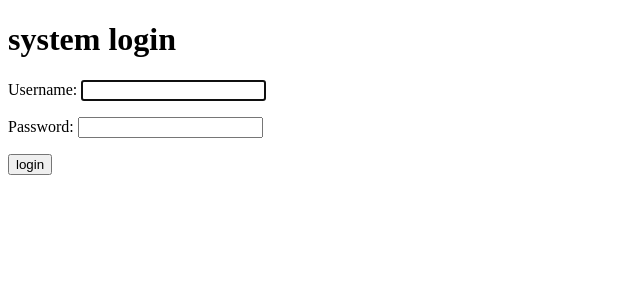
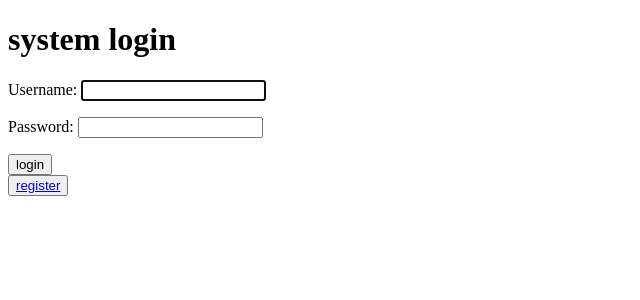
Before and after one commit to Kareem7777/DjangoStoragesOnline, a Django app: page /accounts/login/ in a window 1280 px wide. Shown: the top 300 px of the page, without its empty margins (0-640 px from the left). Run offline with Django 3.2, Linux system fonts and the light colour scheme.

Commit message:
edited the login

```diff
--- a/Setup/views.py
+++ b/Setup/views.py
@@ -11,7 +11,7 @@ from django.contrib.auth.decorators import login_required
 
 # Create your views here.
 
-#@login_required
+@login_required
 def home(request):
     page_title = 'Setup Home Page'
     return render(request, 'home.html', {'page_title': page_title})
--- a/users/templates/registration/login.html
+++ b/users/templates/registration/login.html
@@ -10,5 +10,6 @@
 	  <button> login </button>
 
 	</form>
+	<button id="regbut"><a href="{% url 'register_url' %}">register</a></button>
 
 {% endblock %}
```
